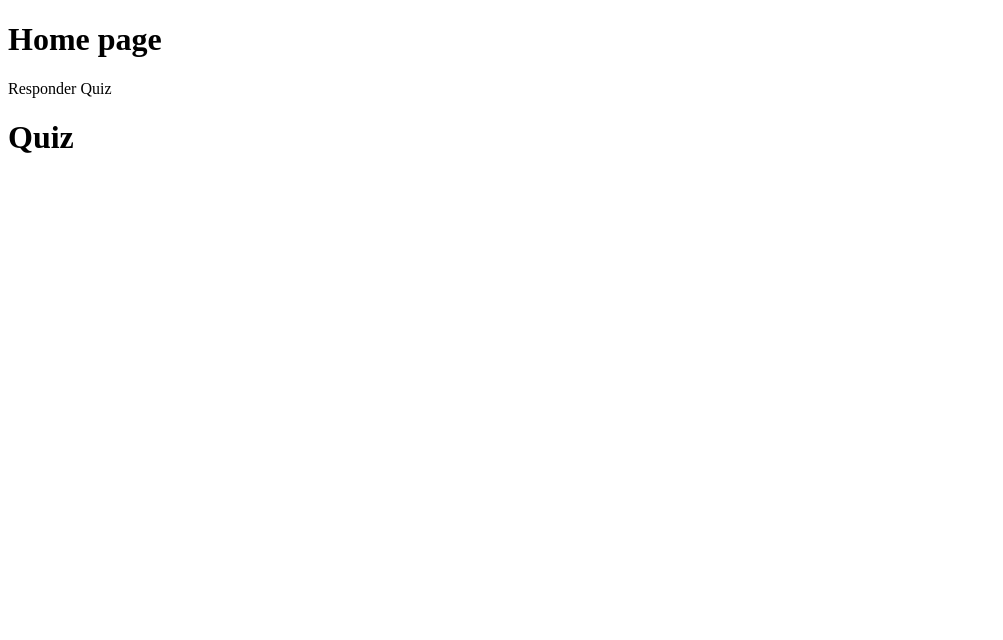
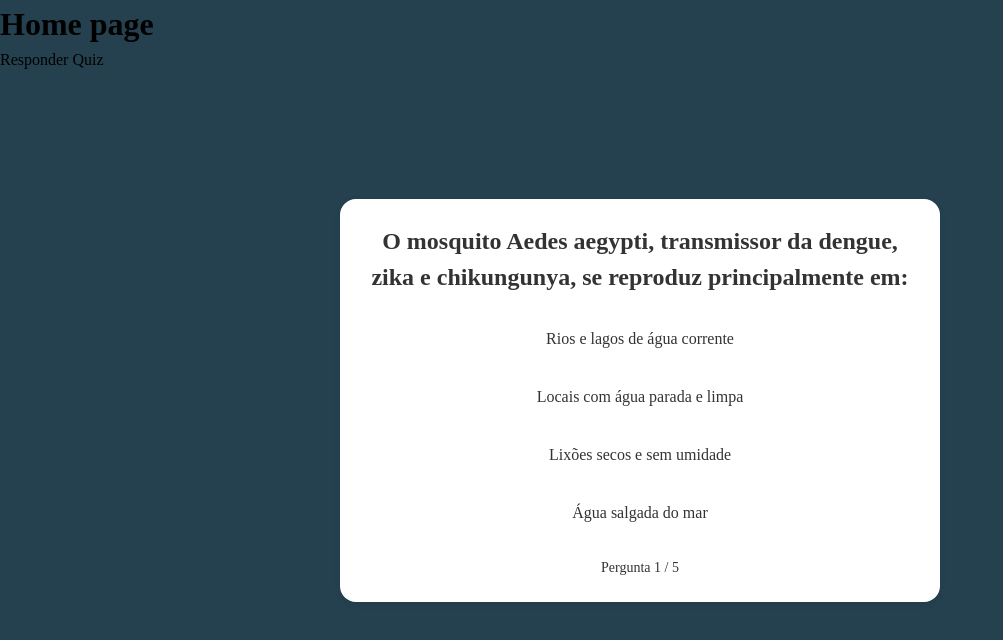
Before and after one commit to AldusD/ecocabiba, a React (Vite) app in the folder client/: page / in a window 1280 px wide. Both pictures are taken after a click on the element "Responder Quiz". Shown: the top 640 px of the page, without its empty margins (0-1003 px from the left). Built offline with nearby package versions, Linux system fonts and the light colour scheme.

Commit message:
wip: creates quiz component

```diff
--- a/client/src/components/pages/HomePage/components/Quiz/index.jsx
+++ b/client/src/components/pages/HomePage/components/Quiz/index.jsx
@@ -1,16 +1,105 @@
 import { useState } from "react";
-import { QuizStyles } from "./styles";
-import { quizMock } from "./mock";
+import enums from "../../../../../enums/index";
+import styles from "./styles";
+import quizMock from "./mock";
 
-export default function Quiz({ setQuizMode }) {
-    const [quizData, setQuizData] = useState(quizMock);
+export default function Quiz() {
+  const [currentIndex, setCurrentIndex] = useState(0);
+  const [selected, setSelected] = useState(null);
+  const [correctCount, setCorrectCount] = useState(0);
+  const [feedback, setFeedback] = useState("");
 
+  const [quizData, setQuizData] = useState(quizMock);
+
+  const currentQuestion = quizData.questions[currentIndex];
+  const isLastQuestion = currentIndex === quizData.questions.length - 1;
+
+  function handleAnswer(option) {
+    if (selected !== null) return; // evita clicar duas vezes
+
+    setSelected(option);
+
+    if (option.isCorrect) {
+      setCorrectCount(correctCount + 1);
+      setFeedback("🎉 Parabéns! Resposta correta!");
+    } else {
+      setFeedback("❌ Resposta incorreta!");
+    }
+
+    // avança após 1.5s
+    setTimeout(() => {
+      setSelected(null);
+      setFeedback("");
+      if (!isLastQuestion) {
+        setCurrentIndex(currentIndex + 1);
+      }
+    }, 1500);
+  }
+
+  function render() {
+    if (!currentQuestion) {
     return (
-        <>
-        <h1>Quiz</h1>
-        <QuizStyles>
-            <h2></h2>
-        </QuizStyles>
-        </>
-    )
+      <div style={styles.container}>
+        <h2 style={{ color: enums.COLORS.PRIMARY_TEXT }}>Fim do Quiz!</h2>
+        <p style={{ color: enums.COLORS.PRIMARY_TEXT }}>
+          Você acertou {correctCount} de {quizData.questions.length} perguntas.
+        </p>
+      </div>
+    );
+  }
+
+  return (
+    <div style={styles.container}>
+      <h2 style={{ color: enums.COLORS.PRIMARY_TEXT }}>
+        {currentQuestion.title}
+      </h2>
+
+      <div style={styles.optionsContainer}>
+        {currentQuestion.questions.map((opt, idx) => {
+          let bg = enums.COLORS.CARD_BG;
+
+          if (selected) {
+            if (opt === selected && opt.isCorrect) bg = enums.COLORS.LIGHT_ACTION;
+            else if (opt === selected && !opt.isCorrect) bg = "#E57373"; // vermelho
+            else if (opt.isCorrect) bg = enums.COLORS.LIGHT_ACTION;
+          }
+
+          return (
+            <button
+              key={idx}
+              style={{
+                ...styles.optionButton,
+                backgroundColor: bg,
+                color: enums.COLORS.PRIMARY_TEXT,
+              }}
+              onClick={() => handleAnswer(opt)}
+              disabled={selected !== null}
+            >
+              {opt.text}
+            </button>
+          );
+        })}
+      </div>
+
+      {feedback && (
+        <div style={styles.feedback}>
+          <strong>{feedback}</strong>
+        </div>
+      )}
+
+      <div style={styles.progress}>
+        Pergunta {currentIndex + 1} / {quizData.questions.length}
+      </div>
+    </div>
+  );
+  }
+
+  return (
+    <div style={styles.overlay} >
+      {
+        render()
+      }
+    </div>
+
+  )
 }
--- a/client/src/components/pages/HomePage/components/Quiz/mock.js
+++ b/client/src/components/pages/HomePage/components/Quiz/mock.js
@@ -58,7 +58,7 @@ const questionsMock = [
     },
 ];
 
-export const quizMock = {
+export default {
     type: enums.QUIZ_TYPES.HEALTH,
     questions: questionsMock,
 };
--- a/client/src/components/pages/HomePage/components/Quiz/styles.js
+++ b/client/src/components/pages/HomePage/components/Quiz/styles.js
@@ -1,6 +1,49 @@
-import styled from "styled-components";
+import enums from "../../../../../enums";
 
-export const QuizStyles = styled.div`
+export default {
+  overlay: {
+    position: "fixed",
+    top: 0,
+    left: 0,
+    width: "100vw",
+    height: "100vh",
+    backgroundColor: "rgba(0, 0, 0, 0.5)",
+    display: "flex",
+    justifyContent: "center",
+    alignItems: "center",
+    zIndex: 999,
+  },
 
-
-`;
+  container: {
+    backgroundColor: enums.COLORS.CARD_BG,
+    borderRadius: "16px",
+    padding: "24px",
+    maxWidth: "600px",
+    margin: "40px auto",
+    boxShadow: "0 2px 8px rgba(0,0,0,0.1)",
+    textAlign: "center",
+  },
+  optionsContainer: {
+    display: "flex",
+    flexDirection: "column",
+    gap: "10px",
+    marginTop: "20px",
+  },
+  optionButton: {
+    border: "none",
+    borderRadius: "12px",
+    padding: "12px",
+    cursor: "pointer",
+    fontSize: "16px",
+    transition: "background-color 0.3s",
+  },
+  feedback: {
+    marginTop: "16px",
+    fontSize: "18px",
+  },
+  progress: {
+    marginTop: "20px",
+    color: enums.COLORS.PRIMARY_TEXT,
+    fontSize: "14px",
+  },
+};
--- a/client/src/components/pages/HomePage/index.jsx
+++ b/client/src/components/pages/HomePage/index.jsx
@@ -1,14 +1,15 @@
 import { useState } from "react"
+import styles from "./styles";
 import Quiz from "./components/Quiz";
 
 export default function HomePage() {
     const [quizMode, setQuizMode] = useState(false);
 
     return (
-        <>
-        <h1>Home page</h1>
-        <span onClick={() => {setQuizMode(true)}} >Responder Quiz</span>
-        { quizMode ? <Quiz setQuizMode={setQuizMode} /> : <></> }
-        </>
+        <div style={styles.page}>
+            <h1>Home page</h1>
+            <span onClick={() => {setQuizMode(true)}} >Responder Quiz</span>
+            { quizMode ? <Quiz setQuizMode={setQuizMode} /> : <></> }
+        </div>
     )
 }
--- a/client/src/components/pages/HomePage/styles.js
+++ b/client/src/components/pages/HomePage/styles.js
@@ -0,0 +1,10 @@
+import enums from "../../../enums"
+
+export default {
+    page: {
+        height: "100vh",
+        display: "flex",
+        flexDirection: "column",
+        backgroundColor: enums.COLORS.PAGE_BG
+    }
+}
--- /dev/null
+++ b/client/src/enums/COLORS.js
@@ -0,0 +1,10 @@
+export default Object.freeze({
+    PAGE_BG: "#4a82a0ff",
+    PRIMARY_BG: "#F7F7F7",
+    CARD_BG: "#FFFFFF",
+    PRIMARY_ACTION: "#67A02C",
+    LIGHT_ACTION: "#75B03B",
+    PROGRESS_BG: "#478426",
+    PRIMARY_TEXT: "#333333",
+    WRONG_RED: "#E57373"
+});
--- a/client/src/enums/index.js
+++ b/client/src/enums/index.js
@@ -1,7 +1,9 @@
 import QUIZ_TYPES from "./QUIZ_TYPES"
+import COLORS from "./COLORS";
 
 const enums = {
-    QUIZ_TYPES
-}
+    QUIZ_TYPES,
+    COLORS
+};
 
 export default enums;
--- /dev/null
+++ b/client/src/index.css
@@ -0,0 +1,60 @@
+/*
+===========================
+        CSS RESET
+===========================
+*/
+
+/* 1. Use a more-intuitive box-sizing model */
+*, *::before, *::after {
+  box-sizing: border-box;
+}
+
+/* 2. Remove default margin */
+* {
+  margin: 0;
+}
+
+/* 3. Enable keyword animations */
+@media (prefers-reduced-motion: no-preference) {
+  html {
+    interpolate-size: allow-keywords;
+  }
+}
+
+body {
+  /* 4. Add accessible line-height */
+  line-height: 1.5;
+  /* 5. Improve text rendering */
+  -webkit-font-smoothing: antialiased;
+}
+
+/* 6. Improve media defaults */
+img, picture, video, canvas, svg {
+  display: block;
+  max-width: 100%;
+}
+
+/* 7. Inherit fonts for form controls */
+input, button, textarea, select {
+  font: inherit;
+}
+
+/* 8. Avoid text overflows */
+p, h1, h2, h3, h4, h5, h6 {
+  overflow-wrap: break-word;
+}
+
+/* 9. Improve line wrapping */
+p {
+  text-wrap: pretty;
+}
+h1, h2, h3, h4, h5, h6 {
+  text-wrap: balance;
+}
+
+/*
+  10. Create a root stacking context
+*/
+#root, #__next {
+  isolation: isolate;
+}
--- a/client/src/main.jsx
+++ b/client/src/main.jsx
@@ -1,6 +1,7 @@
 import React from 'react'
 import { createRoot } from 'react-dom/client'
 import App from './App.jsx'
+import "./index.css"
 
 createRoot(document.getElementById('root')).render(
   <React.StrictMode>
```
Also changed, not shown: client/src/components/pages/HomePage/components/Quiz/QuizFeedback.jsx (added, +12 -0 lines).
